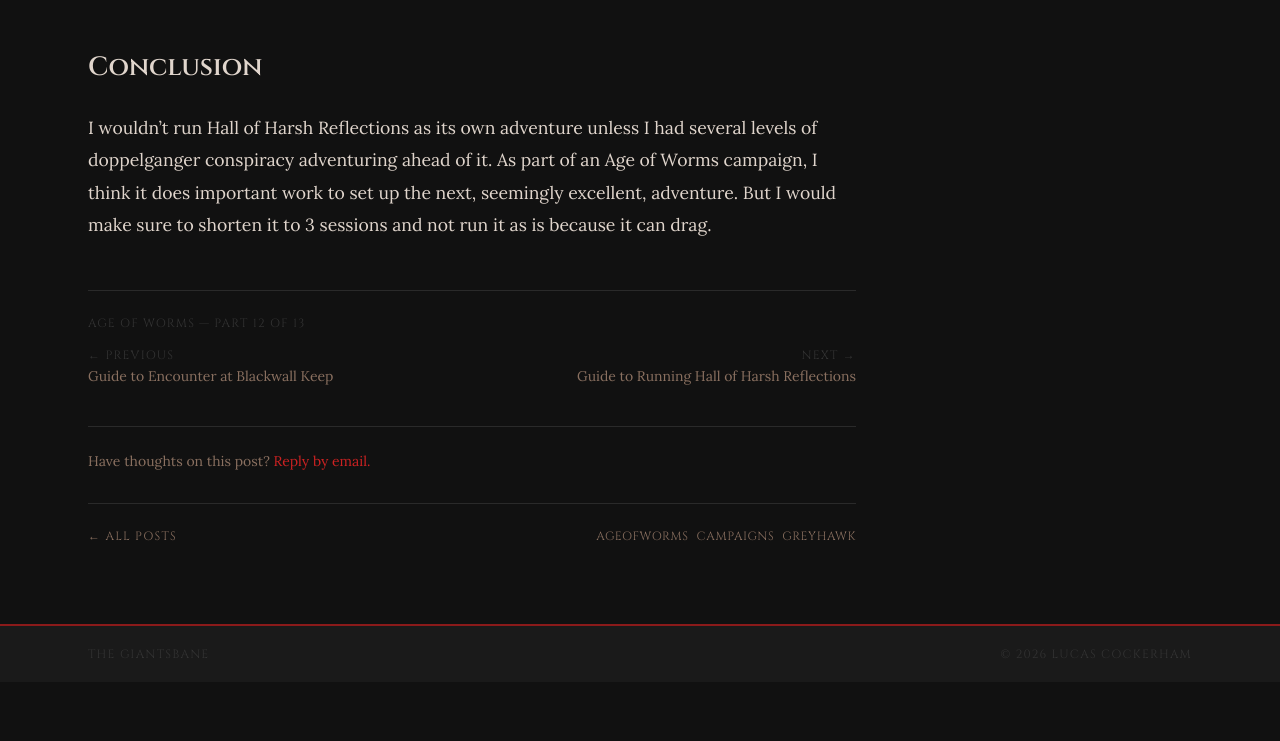
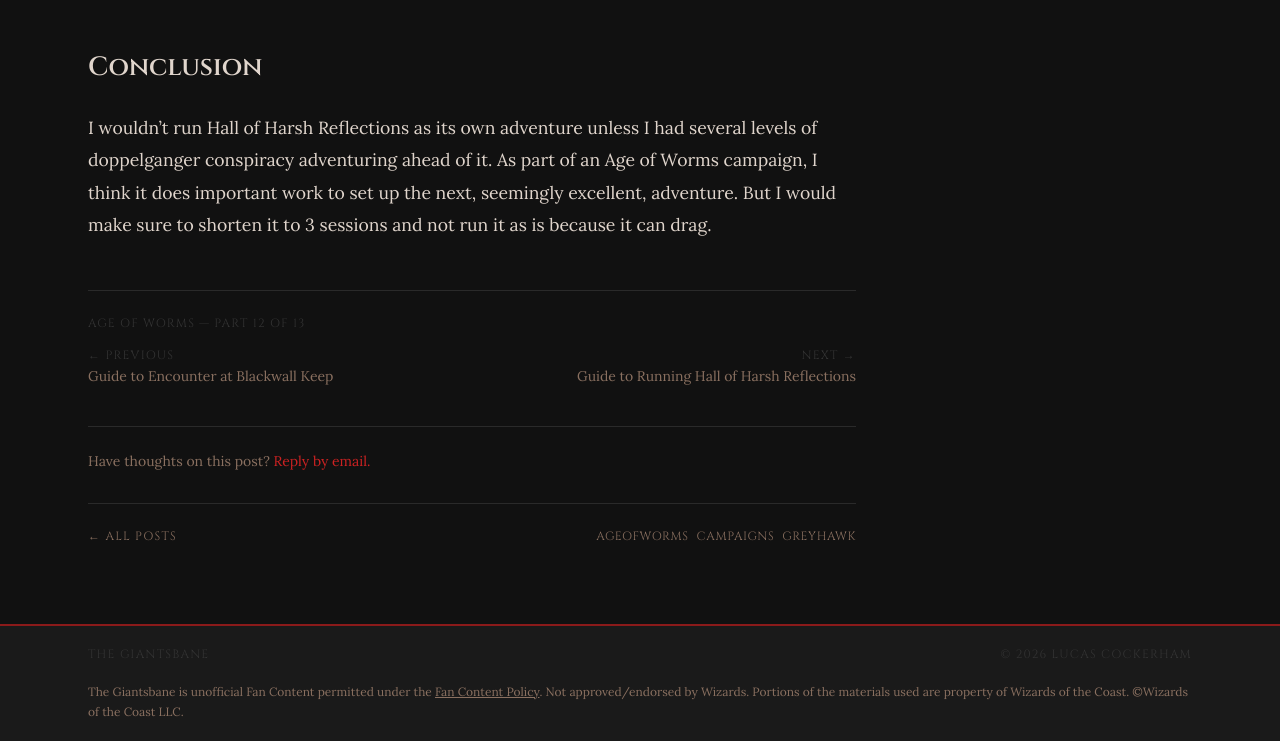
Before and after one commit to lcockerham/the-giantsbane, an Astro site: page /posts/review-of-hall-of-harsh-reflections-from-the-age-of-worms-adventure-path in a window 1280 px wide. Shown: the part 2656-3397 px from the top of the page. Before the commit the page ends 3338 px from the top, so only its background shows below. Built offline with nearby package versions, Linux system fonts and the light colour scheme; Astro itself is replaced by a stand-in of ours.

Commit message:
Remove links to unauthorized magazine copies, add Fan Content notice
- Hall of Harsh Reflections guide: drop archive.org links to Dungeon
  #127 and Dragon #336 PDFs; cite the issues in prose and keep the
  official Paizo supplement link
- Footer: add the WotC Fan Content Policy notice
- README: clarify MIT covers code only; post text and images are
  (c) Lucas Cockerham; update stack to Astro 7 / Tailwind v4

Co-Authored-By: Claude Opus 5.5 <noreply@anthropic.com>

```diff
--- a/src/content/posts/2026-06-08-guide-to-running-hall-of-harsh-reflections.md
+++ b/src/content/posts/2026-06-08-guide-to-running-hall-of-harsh-reflections.md
@@ -10,7 +10,7 @@ tags:
 description: "A prep guide for Hall of Harsh Reflections, the fourth Age of Worms adventure — the Free City investigation, Telakin's doppelganger stronghold at Sodden Hold, and Zyrxog's mind flayer domain."
 ---
 
-See my [review of Hall of Harsh Reflections](/posts/review-of-hall-of-harsh-reflections-from-the-age-of-worms-adventure-path). Level 7–8. [Dungeon #127 PDF](https://ia600506.us.archive.org/3/items/dungeon-magazine-127/Dungeon_Magazine_127.pdf) | [Paizo Supplement](https://paizo.com/dungeonissues/127/DA127_Supplement_LR.pdf) | [Dragon #336 Wormfood](https://dn721605.ca.archive.org/0/items/DragonMagazine260_201801/DragonMagazine336.pdf)
+See my [review of Hall of Harsh Reflections](/posts/review-of-hall-of-harsh-reflections-from-the-age-of-worms-adventure-path). Level 7–8. The adventure was originally published in Dungeon #127 (Paizo, 2005), with the "Wormfood" support article in Dragon #336. Paizo's free [Dungeon #127 supplement](https://paizo.com/dungeonissues/127/DA127_Supplement_LR.pdf) is also worth grabbing.
 
 ## Foreword
 Most of this post is written by AI. I've invested quite a bit of time in building an llm-wiki for the Age of Worms campaign, to the point where if I read the adventure, I can use AI to competently write a prep document. It's 85% as good as what I could do, but in 5% of the time. I've lightly edited the entire post for accuracy and corrected bad mechanics everywhere I found them, as well as the most common style fixes. You will also see "My notes" sections when I want to call out something I would change or handle with care.
--- a/src/layouts/BaseLayout.astro
+++ b/src/layouts/BaseLayout.astro
@@ -95,6 +95,12 @@ const canonicalURL = new URL(Astro.url.pathname, Astro.site);
         <span>The Giantsbane</span>
         <span>&copy; {new Date().getFullYear()} Lucas Cockerham</span>
       </div>
+      <p class="max-w-6xl mx-auto px-6 pb-5 font-lora text-xs leading-relaxed text-dim">
+        The Giantsbane is unofficial Fan Content permitted under the
+        <a href="https://company.wizards.com/en/legal/fancontentpolicy" class="underline hover:text-ink transition-colors">Fan Content Policy</a>.
+        Not approved/endorsed by Wizards. Portions of the materials used are property of Wizards of the Coast.
+        &copy;Wizards of the Coast LLC.
+      </p>
     </footer>
   </body>
 </html>
```
Also changed, not shown: README.md.
